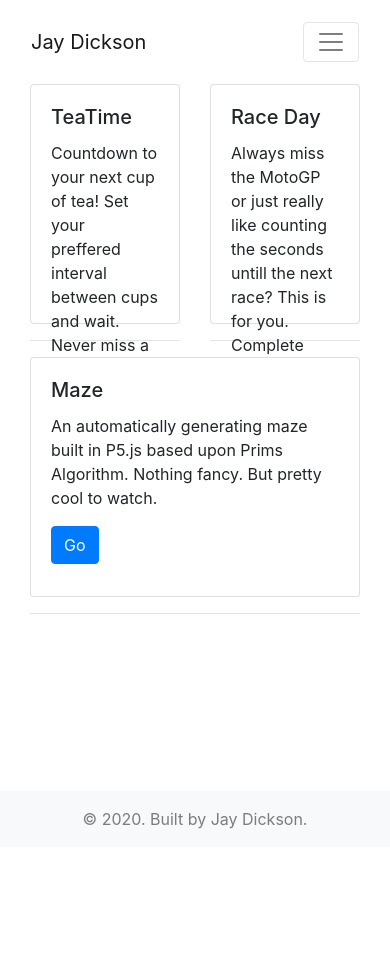
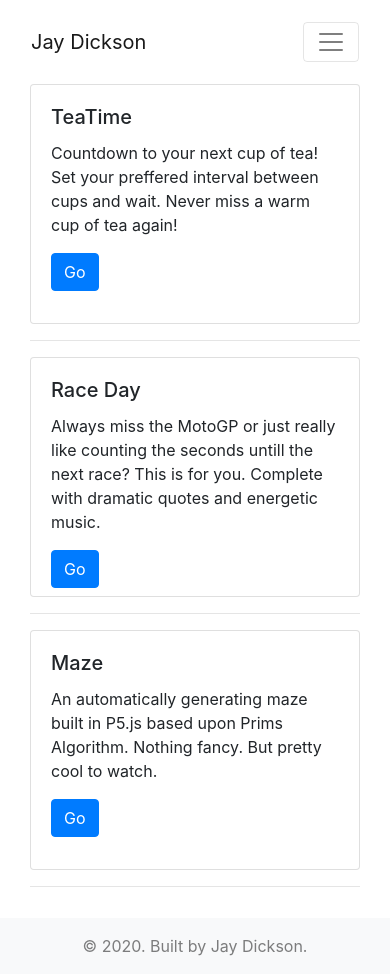
Before and after one commit to jaydickson02/Website, a Next.js app: page /projects in a window 390 px wide. Before the commit the page ends 847 px from the top, so only its background shows below. Built offline with nearby package versions, Linux system fonts and the light colour scheme.

Commit message:
Properly fixed mobile responsiveness

```diff
--- a/pages/projects.js
+++ b/pages/projects.js
@@ -13,7 +13,7 @@ return(
 
     <Container>
     <Row>
-        <Col>
+        <Col sm={12} lg={4}>
 
             <Card style={{ width: '100%' , height: '240px'}}>
             <Card.Body>
@@ -29,7 +29,7 @@ return(
         </Col>
 
 
-        <Col>
+        <Col sm={12} lg={4}>
 
             <Card style={{ width: '100%', height: '240px' }}>
             <Card.Body>
@@ -44,7 +44,7 @@ return(
 
         </Col>
 
-        <Col>
+        <Col sm={12} lg={4}>
 
             <Card style={{ width: '100%', height: '240px' }}>
             <Card.Body>
```
